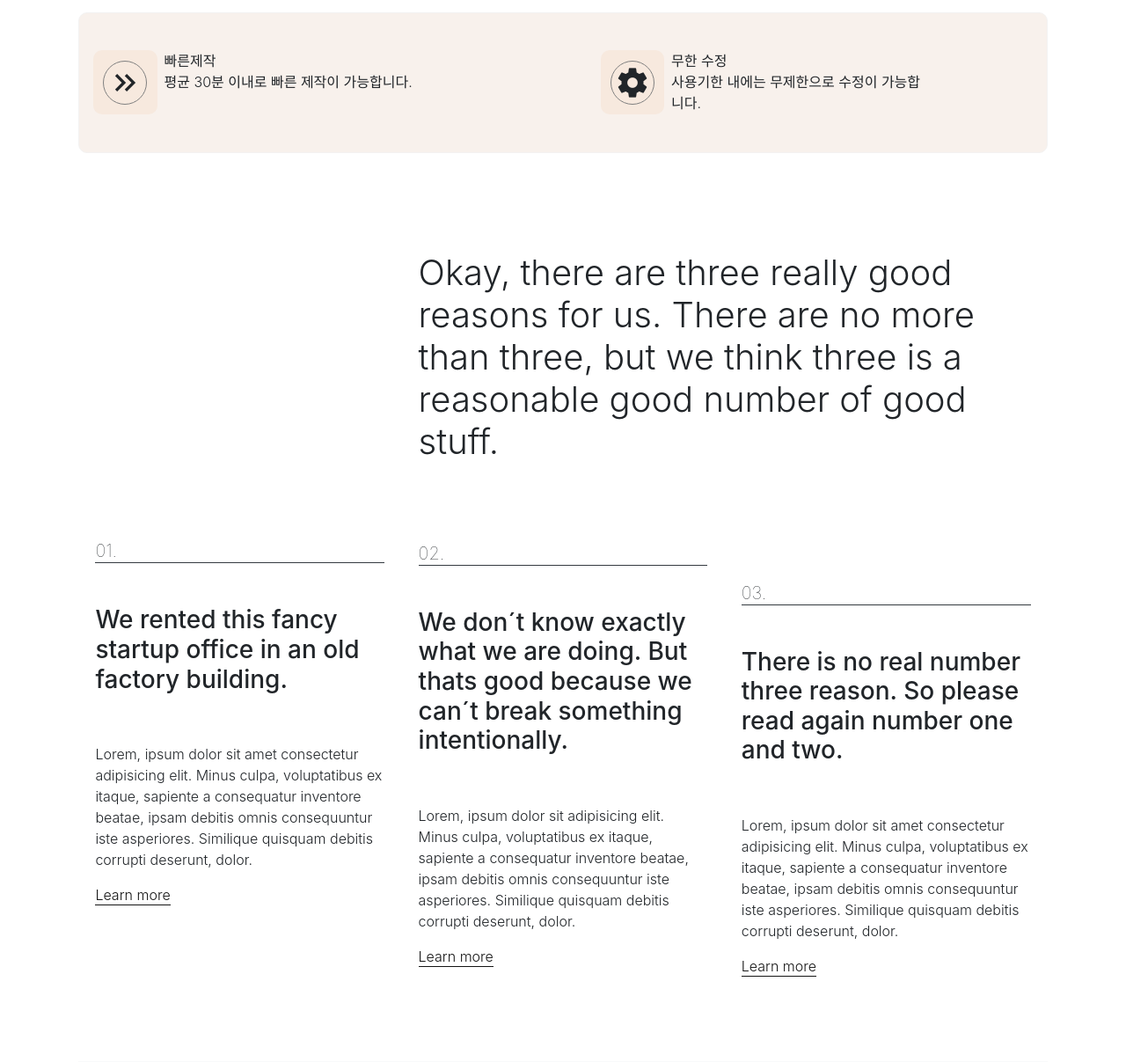
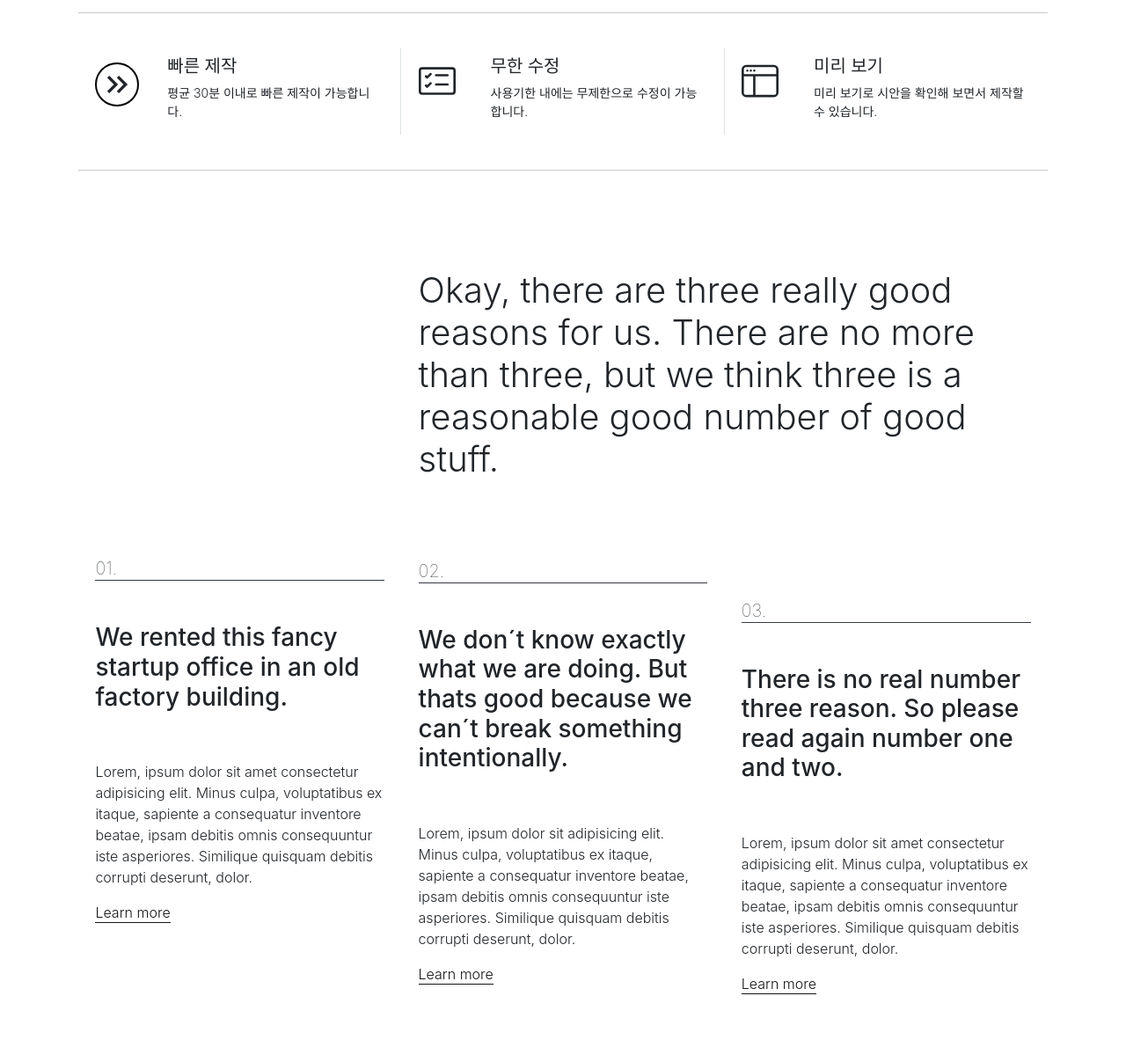
Before and after one commit to seojh8910/wedding-card, a Django app: page / in a window 1280 px wide. Shown: the part 841-2048 px from the top of the page at 88% size. Run offline with Django 5.2, Linux system fonts and the light colour scheme; data that the repository does not hold is empty; some libraries are stand-ins or nearby versions.

Commit message:
FE update: 메인페이지 UI 업데이트

```diff
--- a/home/templates/home/index.html
+++ b/home/templates/home/index.html
@@ -18,35 +18,58 @@
                 </div>
             </div>
 
-            <div style="border: 1px solid #f3f2f2; border-radius: 10px; display: flex; justify-content: space-between; height: 10rem; padding: 1rem; background-color: #f8f1ec; margin-top: 1rem; margin-bottom: 1rem;">
-                <div style="width: 46%; margin: auto 0;">
-                    <div style="height: 60%; display: flex;">
-                        <div style="padding: 0.7rem; background-color: rgba(246,220,200,0.4); border-radius: 10px;">
-                            <div style="border: 1.5px solid gray; border-radius: 100%; width: 50px; height: 50px; display: flex; justify-content: center; align-items: center;">
+            <hr>
+                <div class="small py-vh-2 w-100 overflow-hidden" style="">
+                    <div class="container">
+                        <div class="row">
+                            <div class="col-md-6 col-lg-4 border-end" data-aos="fade-up">
+                                <div class="d-flex">
+                                    <div class="col-md-3 flex-fill pt-3 pe-3 pe-md-0">
+                                        <div style="border: 2.5px solid black; border-radius: 100%; width: 50px; height: 50px; display: flex; justify-content: center; align-items: center;">
                                             <span class="material-icons" style="font-size: 40px; font-weight: lighter;">keyboard_double_arrow_right</span>
                                         </div>
                                     </div>
-                        <div style="display: flex; width: 60%; flex-direction: column; margin-left: 0.5rem;">
-                            <span style="font-weight: bolder;">빠른제작</span>
-                            <span>평균 30분 이내로 빠른 제작이 가능합니다.</span>
+                                    <div class="col-md-9 flex-fill">
+                                        <h3 class="h5 my-2">빠른 제작</h3>
+                                        <p>평균 30분 이내로 빠른 제작이 가능합니다.</p>
                                     </div>
                                 </div>
                             </div>
-                <div style="width: 46%; margin: auto 0;">
-                    <div style="height: 60%; display: flex;">
-                        <div style="padding: 0.7rem; background-color: rgba(246,220,200,0.4); border-radius: 10px;">
-                            <div style="border: 1.5px solid gray; border-radius: 100%; width: 50px; height: 50px; display: flex; justify-content: center; align-items: center;">
-                                <span class="material-icons" style="font-size: 40px; font-weight: lighter;">settings</span>
+                            <div class="col-md-6 col-lg-4 border-end" data-aos="fade-up" data-aos-delay="200">
+                                <div class="d-flex">
+                                    <div class="col-md-3 flex-fill pt-3 pt-3 pe-3 pe-md-0">
+                                        <svg xmlns="http://www.w3.org/2000/svg" width="42" height="42" fill="currentColor" class="bi bi-card-checklist" viewbox="0 0 16 16">
+                                            <path d="M14.5 3a.5.5 0 0 1 .5.5v9a.5.5 0 0 1-.5.5h-13a.5.5 0 0 1-.5-.5v-9a.5.5 0 0 1 .5-.5h13zm-13-1A1.5 1.5 0 0 0 0 3.5v9A1.5 1.5 0 0 0 1.5 14h13a1.5 1.5 0 0 0 1.5-1.5v-9A1.5 1.5 0 0 0 14.5 2h-13z"/>
+                                            <path d="M7 5.5a.5.5 0 0 1 .5-.5h5a.5.5 0 0 1 0 1h-5a.5.5 0 0 1-.5-.5zm-1.496-.854a.5.5 0 0 1 0 .708l-1.5 1.5a.5.5 0 0 1-.708 0l-.5-.5a.5.5 0 1 1 .708-.708l.146.147 1.146-1.147a.5.5 0 0 1 .708 0zM7 9.5a.5.5 0 0 1 .5-.5h5a.5.5 0 0 1 0 1h-5a.5.5 0 0 1-.5-.5zm-1.496-.854a.5.5 0 0 1 0 .708l-1.5 1.5a.5.5 0 0 1-.708 0l-.5-.5a.5.5 0 0 1 .708-.708l.146.147 1.146-1.147a.5.5 0 0 1 .708 0z"/>
+                                        </svg>
+    {#                                    <div style="border: 2.5px solid black; border-radius: 100%; width: 50px; height: 50px; display: flex; justify-content: center; align-items: center;">#}
+    {#                                        <span class="material-icons" style="font-size: 40px; font-weight: lighter;">settings</span>#}
+    {#                                    </div>#}
+                                    </div>
+                                    <div class="col-md-9 flex-fill">
+                                        <h3 class="h5 my-2">무한 수정</h3>
+                                        <p>사용기한 내에는 무제한으로 수정이 가능합니다.</p>
                                     </div>
                                 </div>
-                        <div style="display: flex; width: 60%; flex-direction: column; margin-left: 0.5rem;">
-                            <span style="font-weight: bolder;">무한 수정</span>
-                            <span>사용기한 내에는 무제한으로 수정이 가능합니다.</span>
+                            </div>
+                            <div class="col-md-6 col-lg-4" data-aos="fade-up" data-aos-delay="400">
+                                <div class="d-flex">
+                                    <div class="col-md-3 flex-fill pt-3 pt-3 pe-3 pe-md-0">
+                                        <svg xmlns="http://www.w3.org/2000/svg" width="42" height="42" fill="currentColor" class="bi bi-window-sidebar" viewbox="0 0 16 16">
+                                            <path d="M2.5 4a.5.5 0 1 0 0-1 .5.5 0 0 0 0 1zm2-.5a.5.5 0 1 1-1 0 .5.5 0 0 1 1 0zm1 .5a.5.5 0 1 0 0-1 .5.5 0 0 0 0 1z"/>
+                                            <path d="M2 1a2 2 0 0 0-2 2v10a2 2 0 0 0 2 2h12a2 2 0 0 0 2-2V3a2 2 0 0 0-2-2H2zm12 1a1 1 0 0 1 1 1v2H1V3a1 1 0 0 1 1-1h12zM1 13V6h4v8H2a1 1 0 0 1-1-1zm5 1V6h9v7a1 1 0 0 1-1 1H6z"/>
+                                        </svg>
+                                    </div>
+                                    <div class="col-md-9 flex-fill">
+                                        <h3 class="h5 my-2">미리 보기</h3>
+                                        <p>미리 보기로 시안을 확인해 보면서 제작할 수 있습니다.</p>
                                     </div>
                                 </div>
                             </div>
                         </div>
-
+                    </div>
+                </div>
+            <hr>
 
             <div class="py-vh-5 w-100 overflow-hidden" id="services">
                 <div class="container">
```
Lines whose indentation alone changed are shown as unchanged.
